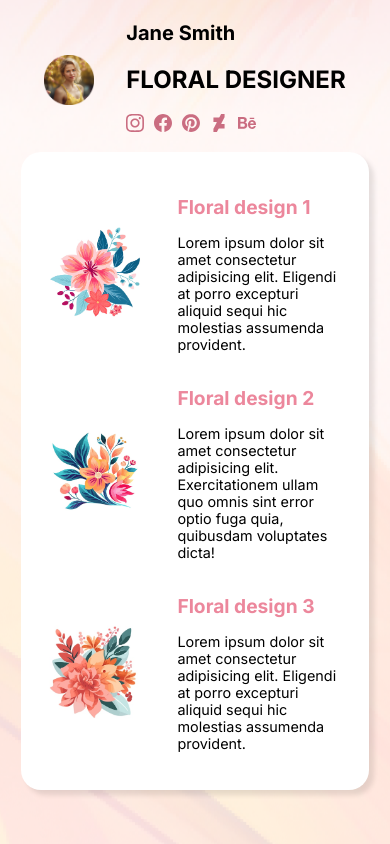
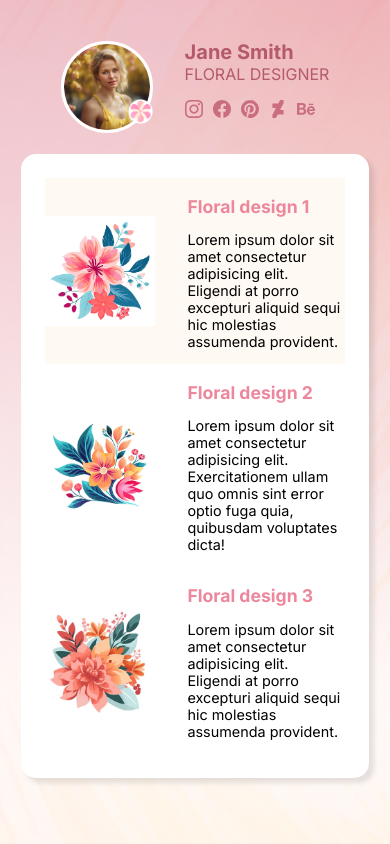
Before and after one commit to jamesbdev/digital-business-card-treehouse-adventure-, a plain HTML site: page index.html in a window 390 px wide. Drawn offline with Linux system fonts and the light colour scheme.

Commit message:
mobile styling

```diff
--- a/index.html
+++ b/index.html
@@ -13,7 +13,11 @@
 </head>
 <body>
     <header class="profile-container">
-        <img src="./assets/profile.png" alt="Jane Smith profile" height="50" width="50">
+        <div class="image-container">
+          <img src="./assets/profile.png" alt="Jane Smith profile" height="50" width="50" class="profile-image">
+          <img src="./assets/logo.png" alt="logo" height="25" class="logo-flower"/>
+        </div>
+
         <div>
             <h1>Jane Smith</h1>
             <h2>Floral designer</h2>
--- a/style.css
+++ b/style.css
@@ -1,23 +1,26 @@
-.profile-container {
-    display: flex;
-    justify-content: center;
-    align-items: center;
-    gap: 2rem;
-}
+
 
 body {
     font-family: "Inter", sans-serif;
     font-weight: 400;
-    background: url("./assets/background-mobile.png") no-repeat center;
+    background: url("./assets/background-mobile.png");
 }
 
 h1 {
     font-size: 20px;
     font-weight: bold;
+    margin: 0;
 }
 
 h2 {
     text-transform: uppercase;
+    margin: 0;
+    font-size: 1rem;
+    font-weight: 400;
+}
+
+h1, h2 {
+    color: #B5596D;
 }
 
 .social-media ul {
@@ -27,12 +30,43 @@ h2 {
     padding: 0;
 }
 
+header {
+    color: #EC879C;
+    padding: 2rem 0 1rem;
+}
+
+.profile-container {
+    display: flex;
+    justify-content: center;
+    align-items: center;
+    gap: 2rem;
+    position: relative;
+}
+
+header .profile-image {
+    height: 86px;
+    width: auto;
+    border: 3px solid white;
+    border-radius: 50%;
+}
+
+
+
+.image-container {
+    position: relative;
+}
+
+.logo-flower {
+    position: absolute;
+    top: 3.6rem;
+    right: 0;
+}
+
 main {
     background-color: white;
     padding: 1.5rem;
-    /* border: 1px solid darkgray; */
     box-shadow: 5px 5px 5px rgba(0, 0, 0, 0.1);
-    border-radius: 20px;
+    border-radius: 15px;
 }
 
 main.description {
@@ -46,14 +80,25 @@ main.description {
     align-items: center;
 }
 
+.floral-container:first-of-type {
+    background-color: #FFF9F3;
+}
+
+
+.floral-container img {
+    width: auto;
+    height: 110px;
+}
+
 .floral-container h3 {
     color: #EC879C;
     margin-bottom: 0.5rem;
-    font-size: 1.2rem;
+    font-size: 1.1rem;
 }
 
 .floral-container p {
     font-size: .9rem;
+
 }
 
 
```
